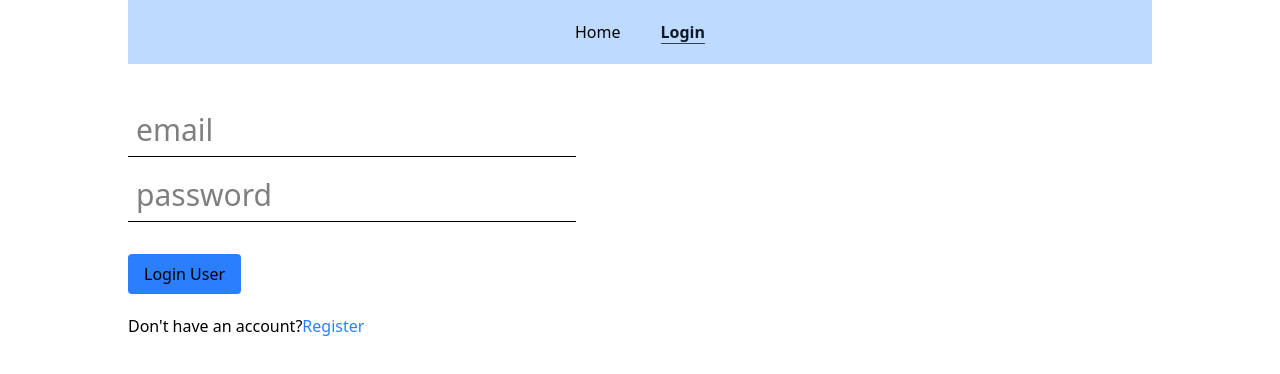
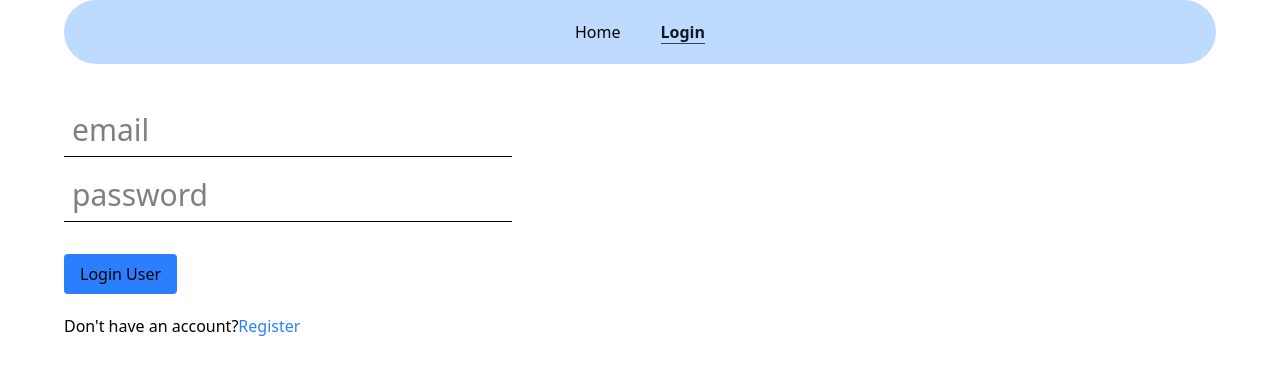
Before and after one commit to Biswaranjan287/ecommerce-app, a React (Vite) app in the folder frontend/: page /login in a window 1280 px wide. Shown: the top 374 px of the page. Built offline with nearby package versions, Linux system fonts and the light colour scheme.

Commit message:
work in progress

```diff
--- a/frontend/src/App.jsx
+++ b/frontend/src/App.jsx
@@ -20,7 +20,7 @@ const App = () => {
   // }, [products])
 
   return (
-    <div className="px-[10%] text-black font-thin w-screen bg-white">
+    <div className="px-[5%] text-black font-thin w-screen bg-white">
       <Nav />
       <Mainroutes />
     </div>
--- a/frontend/src/components/Nav.jsx
+++ b/frontend/src/components/Nav.jsx
@@ -5,7 +5,7 @@ const Nav = () => {
   const user = useSelector((state) => state.userReducer.users);
 
   return (
-    <nav className="flex font-medium  bg-blue-200 justify-center items-center mb-10 gap-x-10 p-5">
+    <nav className="flex font-medium  bg-blue-200 rounded-4xl justify-center items-center mb-10 gap-x-10 p-5">
       <NavLink
         className={({ isActive }) =>
           `relative transition-colors duration-300
--- a/frontend/src/components/ProductTemplate.jsx
+++ b/frontend/src/components/ProductTemplate.jsx
@@ -20,8 +20,8 @@ const ProductTemplate = ({ product }) => {
         dispatch(asyncupdateuser(copyuser.id, copyuser))
     }
     return (
-        <div className="w-[200px] mr-5 mb-10 shadow" key={product.id} >
-            <img className="w-full p-3 h-[30vh]" src={product.image} alt="" />
+        <div className="w-[200px] mr-5 mb-10 shadow rounded overflow-hidden group" key={product.id} >
+            <img className="w-full p-3 h-[30vh] rounded-md transition-transform duration-300 group-hover:scale-110" src={product.image} alt="" />
             <h1 className="text-xl font-normal">{product.title}</h1>
             <small>{product.description.slice(0, 100)}..</small>
             <div className="mt-2 flex justify-between items-center p-3">
--- a/frontend/src/pages/Products.jsx
+++ b/frontend/src/pages/Products.jsx
@@ -21,7 +21,7 @@ const Products = () => {
         </p>
       }
     >
-      <div className=" flex flex-wrap justify-between">
+      <div className=" flex flex-wrap gap-x-3">
 
         {products.map((product) => (
           <Suspense
```
